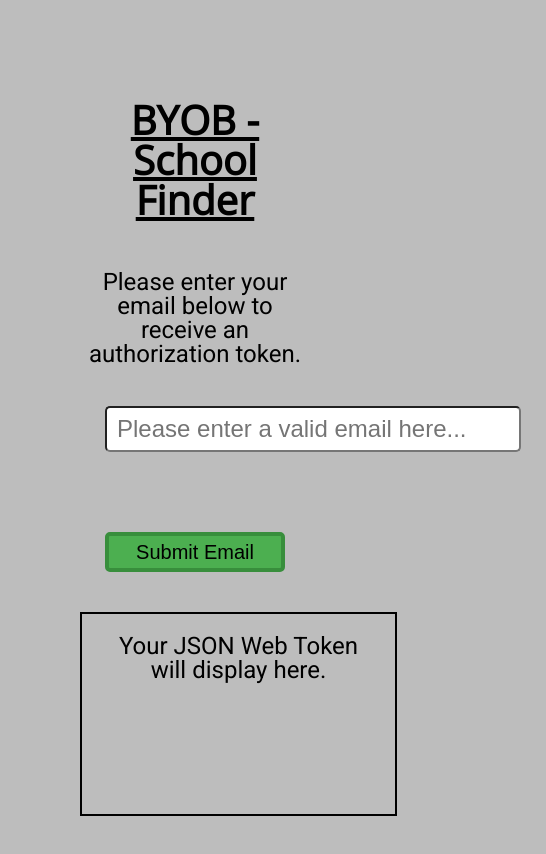
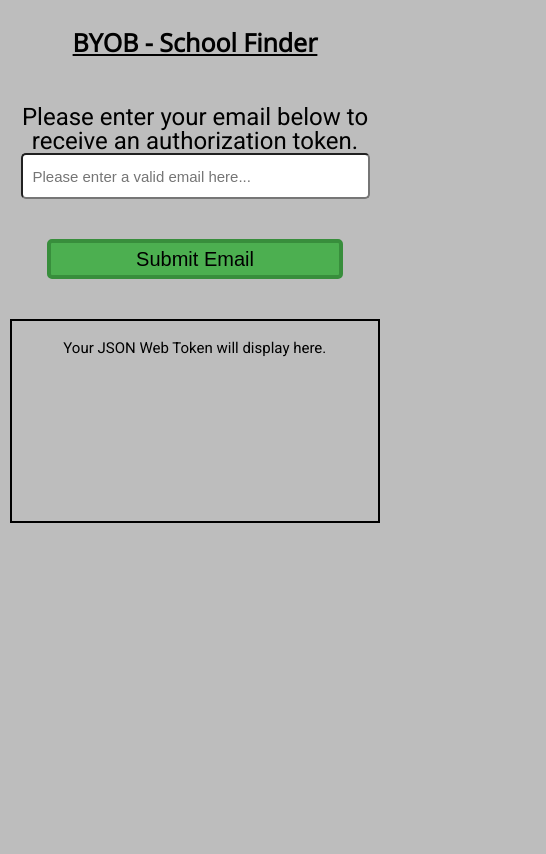
Before and after one commit to sljohnson32/byob, a website: page public/index.html in a window 390 px wide. Shown: the whole page, 546 px wide, since content can reach past the window. Drawn offline with nearby package versions, Linux system fonts and the light colour scheme.

Commit message:
Add responsiveness for mobile devices

```diff
--- a/public/css/styles.css
+++ b/public/css/styles.css
@@ -1,55 +1,93 @@
 body {
+  background-color: #BDBDBD;
   font-family: 'Roboto', sans-serif;
   font-size: 24px;
+  padding: 80px;
   text-align: center;
-  padding: 80px;
-  background-color: #BDBDBD;
 }
 
 header {
-  text-align: center;
-  text-decoration: underline;
   font-family: 'Open Sans', sans-serif;
   font-size: 40px;
   font-weight: bolder;
   padding: 20px 0 50px;
+  text-align: center;
+  text-decoration: underline;
 }
 
 input {
   border-radius: 5px;
+  font-size: 24px;
+  height: 40px;
+  margin: 40px 25px;
   padding-left: 10px;
-  margin: 40px 25px;
   width: 400px;
-  height: 40px;
-  font-size: 24px;
 }
 
 button {
+  background-color: #4CAF50;
+  border: 4px solid #388E3C;
   border-radius: 5px;
-  border: 4px solid #388E3C;
+  height: 40px;
+  font-size: 20px;
   margin: 40px 15px;
   width: 180px;
-  height: 40px;
-  font-size: 20px;
-  background-color: #4CAF50;
 }
 
 button:hover {
   background-color: #388E3C;
 }
 
+section {
+  margin-right: 0;
+}
+
 #auth-token-container {
-  word-wrap: break-word;
-  overflow-y: scroll;
-  padding: 20px;
+  border: 2px solid black;
   font-size: 24px;
-  width: 70vw;
+  height: 100%;
   margin: auto;
   min-height: 160px;
-  height: 100%;
-  border: 2px solid black;
+  padding: 20px;
+  overflow-y: scroll;
+  width: 70vw;
+  word-wrap: break-word;
 }
 
-@media query {
+@media (max-width: 415px) {
+  body {
+    display: flex;
+    flex-direction: column;
+    justify-content: center;
+    margin: 0;
+    padding: 10px;
+  }
+  header {
+    align-items: center;
+    display: flex;
+    flex-direction: column;
+    font-size: 25px;
+    justify-content: center;
+    margin: 0;
+  }
+  input {
+    font-size: 15px;
+    margin: 0;
+    width: 90%;
+  }
+  button {
+    margin: 10;
+    width: 80%;
+  }
+  #auth-token-container {
+    font-size: 15px;
+    margin: 0;
+    width: 88%;
+  }
+}
 
+@media (max-width: 330px) {
+  #auth-token-container {
+    width: 85%;
+  }
 }
```
